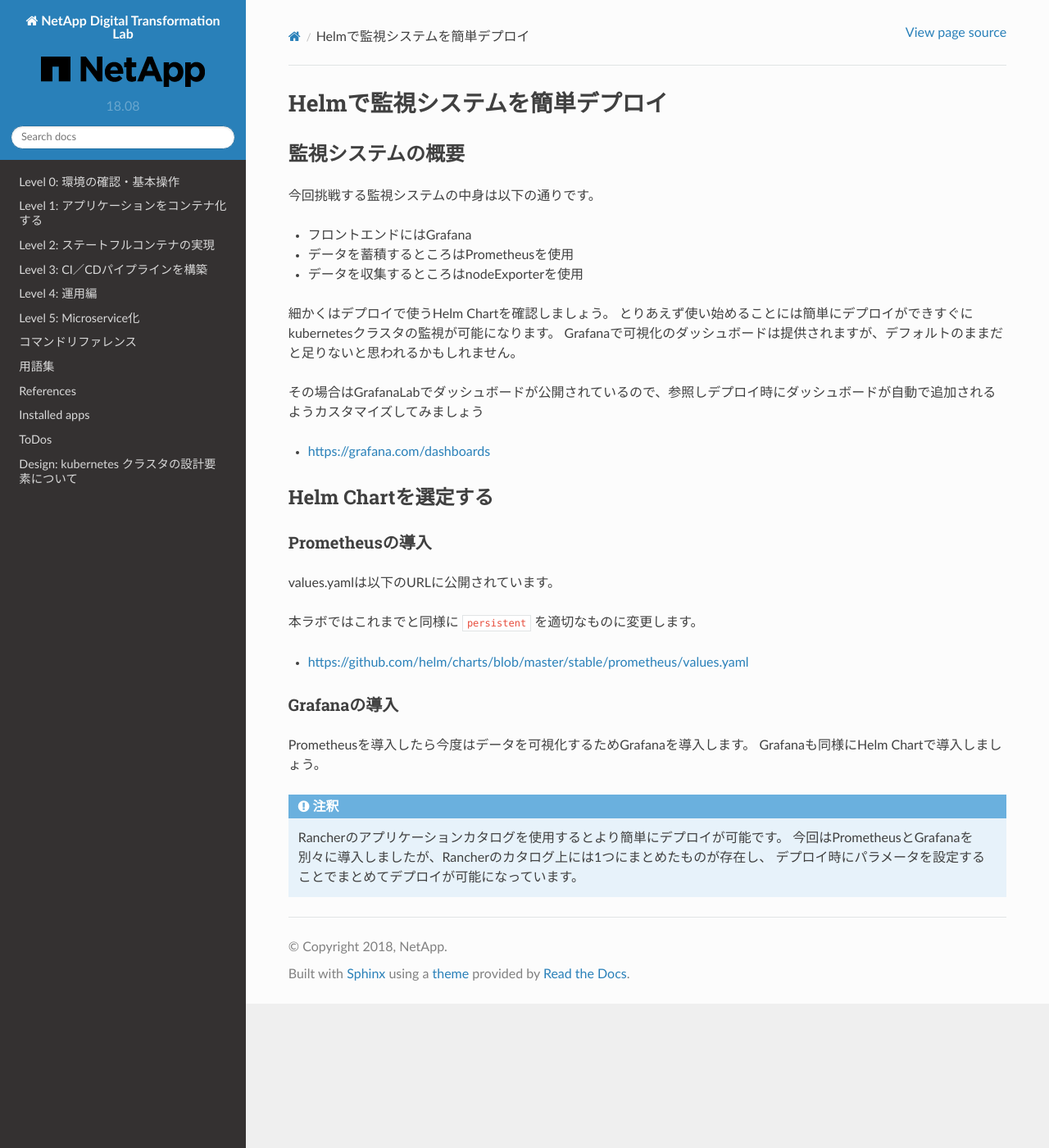
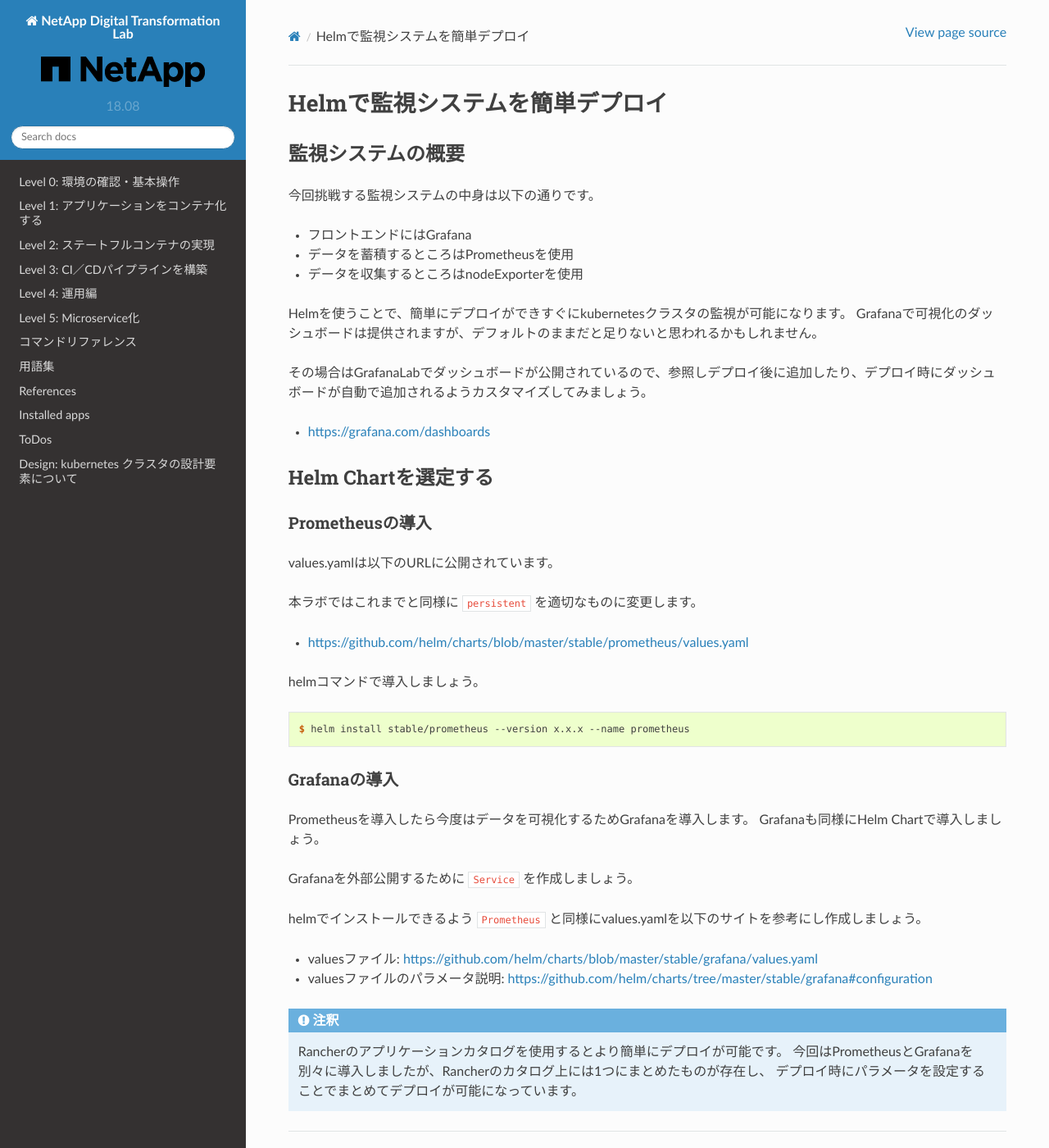
Before and after one commit to NetAppJpTechTeam/NetAppDigitalTransformationLab, a Sphinx documentation site: the page built from docs/source/Level4/prometheus/deploy-monitoring.rst, in a window 1280 px wide and 1400 px high. Shown: the whole window at 82% size. Built offline with Sphinx 7.4.7 and the Read the Docs theme 2.0.0, drawn with Linux system fonts in a browser that asks for light colours; pages that are not in the unit, such as notebooks, are missing from menus.

Commit message:
Add monitoring contents with Helm.

```diff
--- a/docs/source/Level4/prometheus/deploy-monitoring.rst
+++ b/docs/source/Level4/prometheus/deploy-monitoring.rst
@@ -11,11 +11,10 @@
 * データを蓄積するところはPrometheusを使用
 * データを収集するところはnodeExporterを使用
 
-細かくはデプロイで使うHelm Chartを確認しましょう。
-とりあえず使い始めることには簡単にデプロイができすぐにkubernetesクラスタの監視が可能になります。
+Helmを使うことで、簡単にデプロイができすぐにkubernetesクラスタの監視が可能になります。
 Grafanaで可視化のダッシュボードは提供されますが、デフォルトのままだと足りないと思われるかもしれません。
 
-その場合はGrafanaLabでダッシュボードが公開されているので、参照しデプロイ時にダッシュボードが自動で追加されるようカスタマイズしてみましょう
+その場合はGrafanaLabでダッシュボードが公開されているので、参照しデプロイ後に追加したり、デプロイ時にダッシュボードが自動で追加されるようカスタマイズしてみましょう。
 
 - https://grafana.com/dashboards
 
@@ -30,12 +29,29 @@
 
 - https://github.com/helm/charts/blob/master/stable/prometheus/values.yaml
 
+helmコマンドで導入しましょう。
+
+.. code-block:: console
+
+    $ helm install stable/prometheus --version x.x.x --name prometheus
+
 Grafanaの導入
 -----------------------------------------
 
 Prometheusを導入したら今度はデータを可視化するためGrafanaを導入します。
 Grafanaも同様にHelm Chartで導入しましょう。
 
+Grafanaを外部公開するために ``Service`` を作成しましょう。
+
+helmでインストールできるよう ``Prometheus`` と同様にvalues.yamlを以下のサイトを参考にし作成しましょう。
+
+- valuesファイル: https://github.com/helm/charts/blob/master/stable/grafana/values.yaml
+- valuesファイルのパラメータ説明: https://github.com/helm/charts/tree/master/stable/grafana#configuration
+
+.. code-block: console
+
+    $ helm install --name grafana stable/grafana --version 1.11.6 -f grafana-values.yaml
+    $ kubectl create -f grafana-service.yaml
 
 .. note::
 
```
Also changed, not shown: docs/source/Level4/grafana/grafana-svc.yaml (added, +13 -0 lines), docs/source/Level4/grafana/grafana-values.yaml (added, +38 -0 lines).
